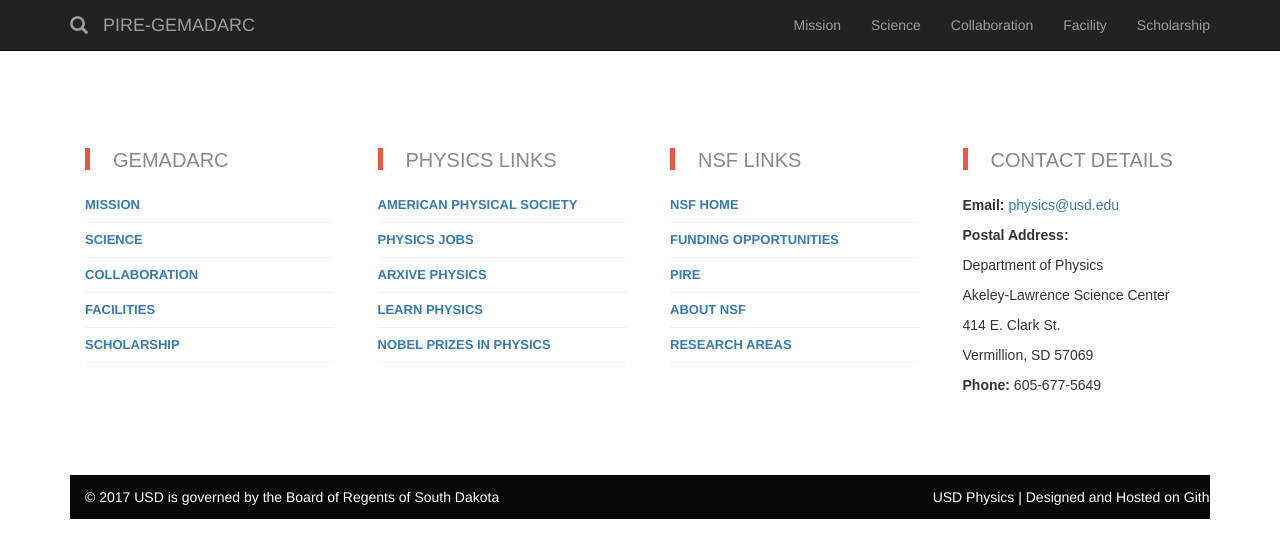
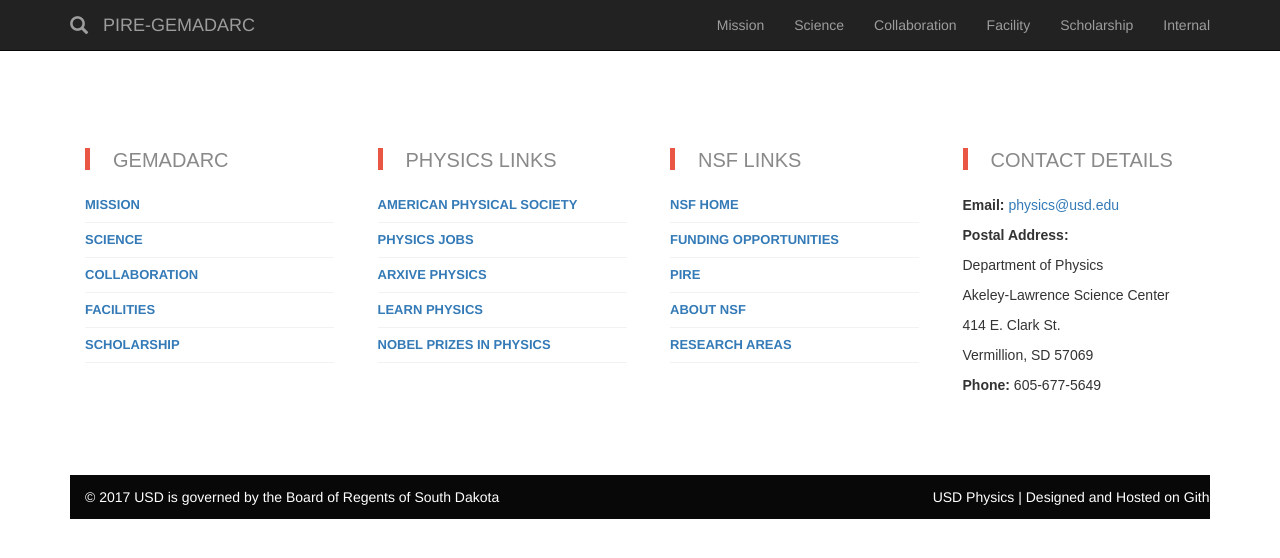
Before and after one commit to gemadarc/gemadarc.github.io, a Jekyll site: the page built from scholarship.md, in a window 1280 px wide. Shown: the top 558 px of the page. Built offline with Jekyll 4.4.1, drawn with Linux system fonts in a browser that asks for light colours; nearby versions of some CDN libraries.

Commit message:
added an internal link to nav

```diff
--- a/_includes/navi.html
+++ b/_includes/navi.html
@@ -14,8 +14,9 @@
         <li><a href="/mission">Mission</a></li>
         <li><a href="/science">Science</a></li>
         <li><a href="/collab">Collaboration</a></li>
-        <li><a href="/facility">Facility</a></li>
+        <li><a href="/facility/index.htm">Facility</a></li>
         <li><a href="/scholarship">Scholarship</a></li>
+        <li><a href="https://github.com/gemadarc">Internal</a></li>
       </ul>
     </div>
   </div>
```
